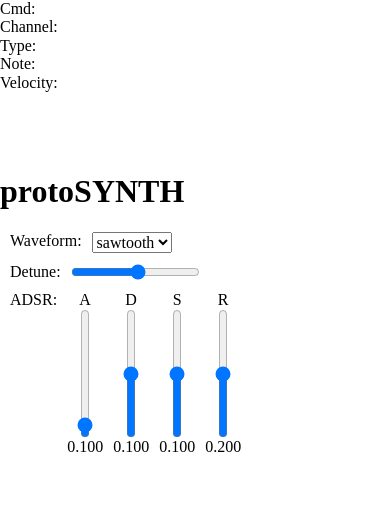
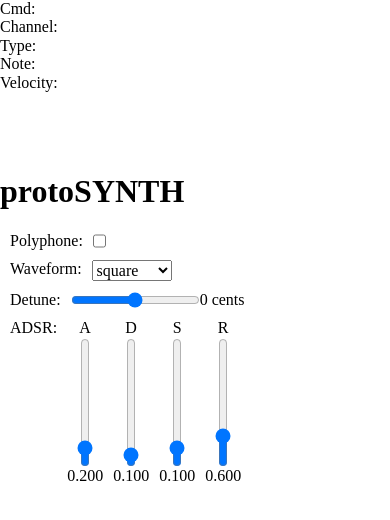
Before and after one commit to AGuski/protosynth, a React app: page / in a window 390 px wide. Shown: the top 520 px of the page. Built offline with nearby package versions, Linux system fonts and the light colour scheme.

Commit message:
make synth polyphone

```diff
--- a/index.html
+++ b/index.html
@@ -15,6 +15,7 @@
   </head>
   <body>
     <div id="app"></div>
+    <script src="vendor.bundle.js"></script>
     <script src="index.js"></script>
   </body>
 </html>
--- a/package.json
+++ b/package.json
@@ -10,6 +10,8 @@
   "author": "alexander guski",
   "license": "ISC",
   "devDependencies": {
+    "react": "^15.3.2",
+    "react-dom": "^15.3.2",
     "babel": "^6.5.2",
     "babel-core": "^6.14.0",
     "babel-loader": "^6.2.5",
@@ -25,8 +27,6 @@
     "gsap": "^1.19.0",
     "jquery": "^3.1.1",
     "normalize.css": "^4.2.0",
-    "react": "^15.3.2",
-    "react-dom": "^15.3.2",
     "three": "^0.81.2"
   }
 }
--- a/src/components/synth-ui/SynthUI.component.js
+++ b/src/components/synth-ui/SynthUI.component.js
@@ -5,7 +5,13 @@ export class SynthUI extends React.Component {
     super(props);
     this.handleChange = this.handleChange.bind(this);
     this.state = {
-      attack: this.props.synth.envelope.attack
+      polyphone: this.props.synth.oscillator.polyphone,
+      type: this.props.synth.oscillator.getParam('osc.type'),
+      detune: this.props.synth.oscillator.getParam('osc.detune.value'),
+      attack: this.props.synth.oscillator.getParam('env.attack'),
+      decay: this.props.synth.oscillator.getParam('env.decay'),
+      sustain: this.props.synth.oscillator.getParam('env.sustain'),
+      release: this.props.synth.oscillator.getParam('env.release')
     }
   }
 
@@ -13,26 +19,32 @@ export class SynthUI extends React.Component {
     let synth = this.props.synth;
     let value = event.target.value;
     switch (event.target.name) {
+      case "polyphoneCtrl":
+        synth.oscillator.setPolyphony(event.target.checked);
+        this.setState({polyphone: event.target.checked});
+        break;
       case "typeCtrl":
-        synth.oscillator.type = value;
+        synth.oscillator.setParam('osc.type', value);
+        this.setState({type: value});
         break;
       case "pitchCtrl":
-        synth.oscillator.detuneBy(value);
+        synth.oscillator.setParam('osc.detune.value', value);
+        this.setState({detune: value});
         break;
       case "attackCtrl":
-        synth.envelope.setAttack(parseFloat(value));
+        synth.oscillator.setParam('env.attack', parseFloat(value));
         this.setState({attack: value});
         break;
       case "decayCtrl":
-        synth.envelope.setDecay(parseFloat(value));
+        synth.oscillator.setParam('env.decay', parseFloat(value));
         this.setState({decay: value});
         break;
       case "sustainCtrl":
-        synth.envelope.setSustain(parseFloat(value));
+        synth.oscillator.setParam('env.sustain', parseFloat(value));
         this.setState({sustain: value});
         break;
       case "releaseCtrl":
-        synth.envelope.setRelease(parseFloat(value));
+        synth.oscillator.setParam('env.release', parseFloat(value));
         this.setState({release: value});
         break;
     }
@@ -42,8 +54,13 @@ export class SynthUI extends React.Component {
     return (
       <div>
         <h1>protoSYNTH</h1>
+        <label className="synth-input" htmlFor="polyphoneCtrl">Polyphone:
+          <input type="checkbox" name="polyphoneCtrl"
+            checked={this.state.polyphone}
+            onChange={this.handleChange} />
+        </label>
         <label className="synth-input" htmlFor="typeCtrl">Waveform:
-          <select name="typeCtrl" id="typeCtrl" value={this.props.synth.oscillator.type}
+          <select name="typeCtrl" id="typeCtrl" value={this.state.type}
             onChange={this.handleChange} >
             <option value="sine">sine</option>
             <option value="square">square</option>
@@ -51,11 +68,13 @@ export class SynthUI extends React.Component {
             <option value="triangle">triangle</option>
           </select>
         </label>
+
         <label className="synth-input" htmlFor="pitchCtrl">Detune:
           <input type="range" name="pitchCtrl"
             min="-1000" max="1000" step="1"
+            value={this.state.detune}
             onChange={this.handleChange}
-          />
+          /> {this.props.synth.oscillator.getParam('osc.detune.value')} cents
         </label>
 
         <div className="synth-input">ADSR:
@@ -64,30 +83,31 @@ export class SynthUI extends React.Component {
               min="0" max="2" step="0.005"
               value={this.state.attack}
               onChange={this.handleChange}
-            />{this.props.synth.envelope.attack.toFixed(3)}
+            />{this.props.synth.oscillator.getParam('env.attack').toFixed(3)}
           </label>
           <label className="vertical" htmlFor="decayCtrl">D
             <input type="range" name="decayCtrl"
               min="0" max="3" step="0.01"
               value={this.state.decay}
               onChange={this.handleChange}
-            />{this.props.synth.envelope.decay.toFixed(3)}
+            />{this.props.synth.oscillator.getParam('env.decay').toFixed(3)}
           </label>
           <label className="vertical" htmlFor="sustainCtrl">S
             <input type="range" name="sustainCtrl"
               min="0" max="1" step="0.01"
               value={this.state.sustain}
               onChange={this.handleChange}
-            />{this.props.synth.envelope.sustain.toFixed(3)}
+            />{this.props.synth.oscillator.getParam('env.sustain').toFixed(3)}
           </label>
           <label className="vertical" htmlFor="releaseCtrl">R
             <input type="range" name="releaseCtrl"
               min="0" max="3" step="0.01"
               value={this.state.release}
               onChange={this.handleChange}
-            />{this.props.synth.envelope.release.toFixed(3)}
+            />{this.props.synth.oscillator.getParam('env.release').toFixed(3)}
           </label>
         </div>
+
       </div>
     );
   }
--- a/src/protosynth/envelope.decorator.js
+++ b/src/protosynth/envelope.decorator.js
@@ -30,10 +30,10 @@ export default function createEnvelope(audioCtx, options = {}) {
   /* on Release */
   env.endEnvelope = () => {
     env.gain.cancelScheduledValues(0);
-    env.gain.setTargetAtTime(0.0, 0, env.release);
+    env.gain.exponentialRampToValueAtTime(0.001, audioCtx.currentTime+env.release);
   }
 
-  /* setter */
+  /* setter - not used right now :( */
   env.setAttack = (value) => {
     env.attack = value + 0.00000001;
   }
--- a/src/protosynth/oscillator.decorator.js
+++ b/src/protosynth/oscillator.decorator.js
@@ -8,6 +8,7 @@ export default function createOscillator(audioCtx, options = {}) {
   oscillator.frequency.value = options.frequency || 440;
   oscillator.detune.value = options.detune || 0;
   oscillator.glide = options.glide || false;
+  oscillator.frequency.value = options.startFrequency || oscillator.frequency.defaultValue;
 
   /* Change Frequency */
   oscillator.changeFrequency = (frequency) => {
@@ -15,7 +16,9 @@ export default function createOscillator(audioCtx, options = {}) {
     oscillator.frequency.setTargetAtTime(frequency, 0, oscillator.glide || 0.0000001);
   }
 
+  /* Detune the osc */
   oscillator.detuneBy = (value) => {
+    console.log(value);
     oscillator.detune.value = value;
   }
 
--- /dev/null
+++ b/src/protosynth/polyOscillator.js
@@ -0,0 +1,114 @@
+import createOscillator from './oscillator.decorator';
+import createEnvelope from './envelope.decorator';
+
+/**
+ * A class for creating a multi-voice oscillator including an ADSR-envelope
+ * for each voice.
+ */
+
+const MAX_VELOCITY = 127
+
+export default class PolyOscillator {
+  constructor(audioContext, options) {
+    this.audioCtx = audioContext;
+    this.params = {
+      osc: options.osc,
+      env: options.env
+    };
+
+    this.voices = [];
+    this.polyphone = options.polyphone || true;
+
+    this.template = {
+      osc: createOscillator(this.audioCtx, this.params.osc),
+      env: createEnvelope(this.audioCtx, this.params.env)
+    }
+    this.lastNoteFrequency = this.template.osc.frequency.value;
+  }
+
+  startTone(frequency, velocity = MAX_VELOCITY){
+    // Add voices if polyphone
+    if (this.polyphone || this.getAmountOfVoices() === 0) {
+      this.addVoice();
+    }
+
+    // Play the latest voice
+    let newestVoice = this.voices[this.getAmountOfVoices()-1];
+    newestVoice.osc.changeFrequency(frequency);
+    newestVoice.env.startEnvelope((1 / MAX_VELOCITY)*velocity);
+    this.lastNoteFrequency = frequency;
+  }
+
+  releaseTone(index, activeNotes = [], beforeFrequency) {
+    // Either remove voice or change pitch (poly vs mono)
+    if(activeNotes.length <= 0 || this.polyphone) {
+      this.removeVoice(index);
+    } else {
+      this.voices[0].osc.changeFrequency(beforeFrequency);
+    }
+  }
+
+  /* Add a new voice with osc and env and activate it */
+  addVoice() {
+    let voice = {
+      osc: createOscillator(this.audioCtx, this.params.osc),
+      env: createEnvelope(this.audioCtx, this.params.env)
+    };
+
+    // manually setting audioParams
+    voice.osc.detune.value = this.template.osc.detune.value;
+    voice.osc.frequency.value = this.lastNoteFrequency;
+
+    // Connections
+    voice.osc.connect(voice.env);
+    voice.env.connect(this.audioCtx.destination);
+    this.voices.push(voice);
+    voice.osc.start(0);
+  }
+
+  /* remove that voice and stop the osc */
+  removeVoice(index) {
+    let voice = this.voices[index];
+    voice.env.endEnvelope();
+    this.voices.splice(index, 1);
+    voice.osc.stop(this.audioCtx.currentTime+voice.env.release+0.5);
+  }
+
+  /* setter */
+
+  setPolyphony(bool) {
+    this.polyphone = bool;
+  }
+
+  setParam(param, value) {
+    // set all params via string
+    let index = param.lastIndexOf('.');
+    let splitParam = [param.substring(0, index), param.substring(index+1)];
+    for (let voice of this.voices) {
+      this.getParam(splitParam[0], voice)[splitParam[1]] = value;
+    }
+    let templateParam = this.getParam(splitParam[0]);
+    if (templateParam) {
+      templateParam[splitParam[1]] = value;
+    }
+    let optionParam = this.getParam(splitParam[0], this.params);
+    if (optionParam) {
+      optionParam[splitParam[1]] = value;
+    }
+  }
+
+  /* getter */
+
+  getAmountOfVoices() {
+    return this.voices.length;
+  }
+
+  getParam(string, osc = this.template) {
+    let keys = string.split('.');
+    let value = osc;
+    for (let key of keys) {
+      value = value[key];
+    }
+    return value;
+  }
+}
--- a/src/protosynth/protosynth.js
+++ b/src/protosynth/protosynth.js
@@ -3,8 +3,7 @@
  *
  */
 
-import createOscillator from './oscillator.decorator';
-import createEnvelope from './envelope.decorator';
+import PolyOscillator from './polyOscillator';
 
 export class ProtoSynth {
   constructor(midi) {
@@ -15,50 +14,43 @@ export class ProtoSynth {
     window.AudioContext = window.AudioContext || window.webkitAudioContext;
     this.audioCtx = new AudioContext();
 
-    this.oscillator = createOscillator(this.audioCtx, {
-      type: 'sawtooth',
-      glide: false
+    this.oscillator = new PolyOscillator(this.audioCtx, {
+      osc: {
+        type: 'square',
+        glide: false
+      },
+      env: {
+        attack: 0.2,
+        decay: 0.1,
+        sustain: 0.1,
+        release: 0.6,
+        retrigger: true,
+      }
     });
-
-    this.envelope = createEnvelope(this.audioCtx, {
-      attack: 0.1,
-      decay: 0.1,
-      sustain: 0.1,
-      release: 0.2,
-      retrigger: true,
-    });
-
-    /* Connections */
-    this.oscillator.connect(this.envelope);
-    this.envelope.connect(this.audioCtx.destination);
-
-    /* Start */
-    this.oscillator.start(0);
+    this.oscillator.setPolyphony(false);
 
     /* NoteOnListener */
     window.addEventListener('midi:noteOn', ({ detail: data }) => {
+      // Keep track of MIDI notes
       this.activeNotes.push(data);
       this.lastNote = this._getLastNote();
-      this.oscillator.changeFrequency(this.getLastNoteFreq());
-      this.envelope.startEnvelope(this.velocityToVolume(this.lastNote.velocity));
+      // play oscillator
+      this.oscillator.startTone(this.noteToFreq(data.note), data.velocity);
     });
 
     /* NoteOffListener */
     window.addEventListener('midi:noteOff', ({ detail: data }) => {
+      // Get the index of the noteOff note
       let noteOffIndex = this.activeNotes.findIndex(({ note }) => {
         return note === data.note;
       });
-
+      // remove it from the stack
       if (noteOffIndex !== -1) {
         this.activeNotes.splice(noteOffIndex, 1);
         this.lastNote = this._getLastNote();
       }
-
-      if(this.activeNotes.length <= 0) {
-        this.envelope.endEnvelope();
-      } else {
-        this.oscillator.changeFrequency(this.getLastNoteFreq());
-      }
+      //release oscillator
+      this.oscillator.releaseTone(noteOffIndex, this.activeNotes, this.getLastNoteFreq());
     });
 
     /* AftertouchListener */
@@ -67,11 +59,12 @@ export class ProtoSynth {
     // });
 
     /* ControlChangeListener */
-    window.addEventListener('midi:controlChange', ({ detail: data }) => {
-      this.oscillator.changeFrequency(this.getLastNoteFreq()*(this.velocityToVolume(data.value)*2));
-    });
+    // window.addEventListener('midi:controlChange', ({ detail: data }) => {
+    //   // this.oscillator.changeFrequency(this.getLastNoteFreq()*(this.velocityToVolume(data.value)*2));
+    // });
   }
 
+  /* Get the latest noteOn note */
   _getLastNote() {
     return this.activeNotes.length > 0 ?
       this.activeNotes[this.activeNotes.length-1] : this.lastNote;
@@ -84,8 +77,4 @@ export class ProtoSynth {
   noteToFreq(note) {
     return 440 * Math.pow(2,(note-69)/12);
   }
-
-  velocityToVolume(velocity) {
-    return (1 / 128)*velocity;
-  }
 }
--- a/src/utils/midi.js
+++ b/src/utils/midi.js
@@ -107,20 +107,59 @@ export class Midi {
   }
 
   _useKeyboard() {
-    function onKeyDown(event) {
-      this._noteOn(event.keyCode-50, 100);
-      document.removeEventListener('keypress', onKeyDownBound);
-      document.addEventListener('keyup', onKeyUpBound);
+    let onKeyDown = (event) => {
+      if (KEY_NOTE_DICT[event.keyCode]) {
+        this._noteOn(KEY_NOTE_DICT[event.keyCode], 100);
+        document.removeEventListener('keydown', onKeyDown);
+        document.addEventListener('keyup', onKeyUp);
+      }
     }
-    let onKeyDownBound = onKeyDown.bind(this);
+    onKeyDown = onKeyDown.bind(this);
 
-    function onKeyUp(event) {
-      this._noteOff(event.keyCode-18, 100);
-      document.addEventListener('keypress', onKeyDownBound);
-      document.removeEventListener('keyup', onKeyUpBound);
+    let onKeyUp = (event) => {
+      this._noteOff(KEY_NOTE_DICT[event.keyCode], 100);
+      document.addEventListener('keydown', onKeyDown);
+      document.removeEventListener('keyup', onKeyUp);
     }
-    let onKeyUpBound = onKeyUp.bind(this);
+    onKeyUp = onKeyUp.bind(this);
 
-    document.addEventListener('keypress', onKeyDownBound);
+    document.addEventListener('keydown', onKeyDown);
   }
 }
+
+const KEY_NOTE_DICT = {
+  89: 36,
+  83: 37,
+  88: 38,
+  68: 39,
+  67: 40,
+  86: 41,
+  71: 42,
+  66: 43,
+  72: 44,
+  78: 45,
+  74: 46,
+  77: 47,
+  188: 48,
+  76: 49,
+  190: 50,
+  186: 51,
+  189: 52,
+  81: 53,
+  50: 54,
+  87: 55,
+  51: 56,
+  69: 57,
+  52: 58,
+  82: 59,
+  84: 60,
+  54: 61,
+  90: 62,
+  55: 63,
+  85: 64,
+  73: 65,
+  57: 66,
+  79: 67,
+  48: 68,
+  80: 69
+}
--- a/webpack.config.js
+++ b/webpack.config.js
@@ -1,9 +1,17 @@
+var webpack = require("webpack");
+
 module.exports = {
-  entry: './src/main.js',
+  entry: {
+    app: './src/main.js',
+    vendor: ['jquery', 'gsap', 'three']
+  },
   output: {
     path: './dist',
     filename: 'index.js'
   },
+  plugins: [
+    new webpack.optimize.CommonsChunkPlugin(/* chunkName= */"vendor", /* filename= */"vendor.bundle.js")
+  ],
   devServer: {
     inline: true,
     port: 3000
```
